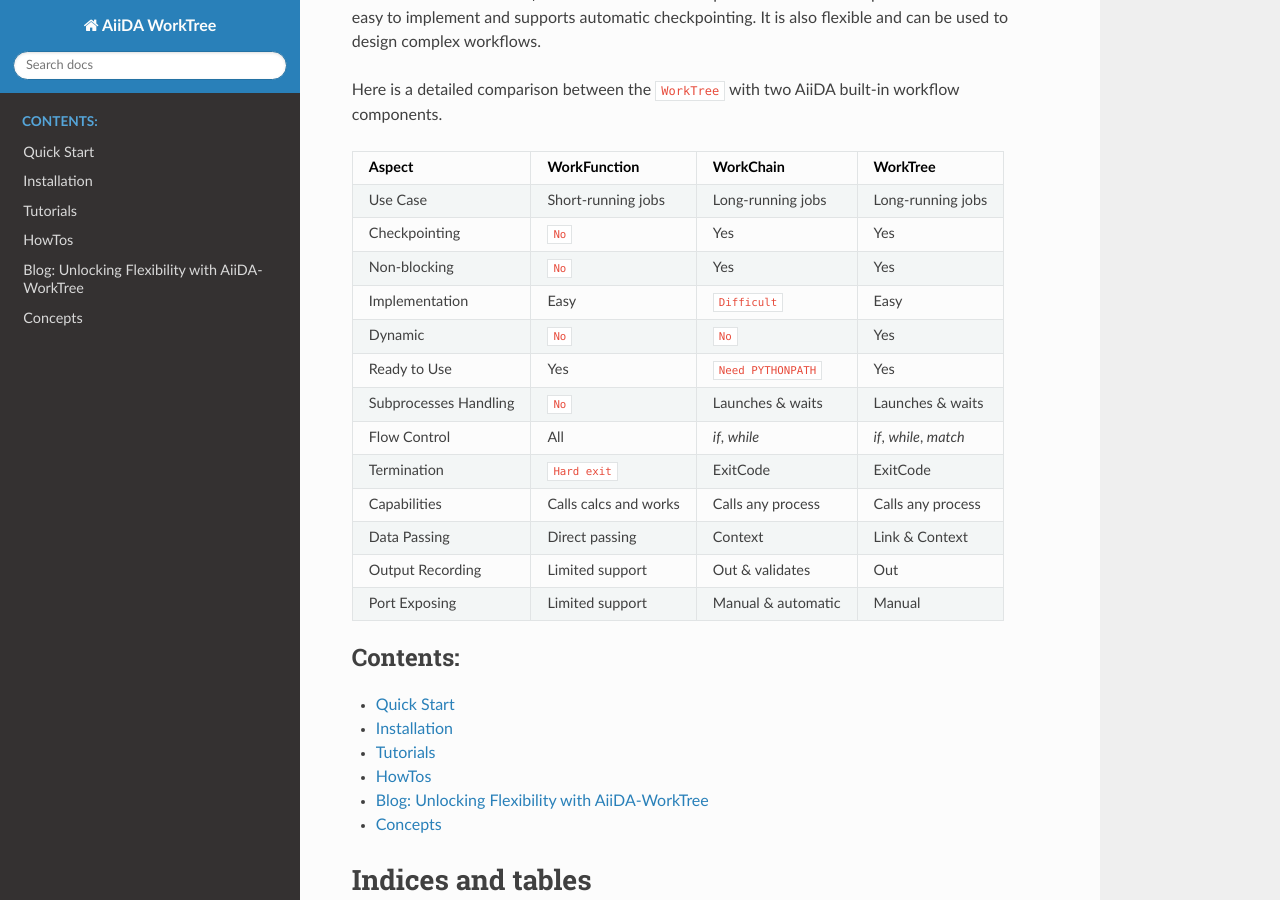
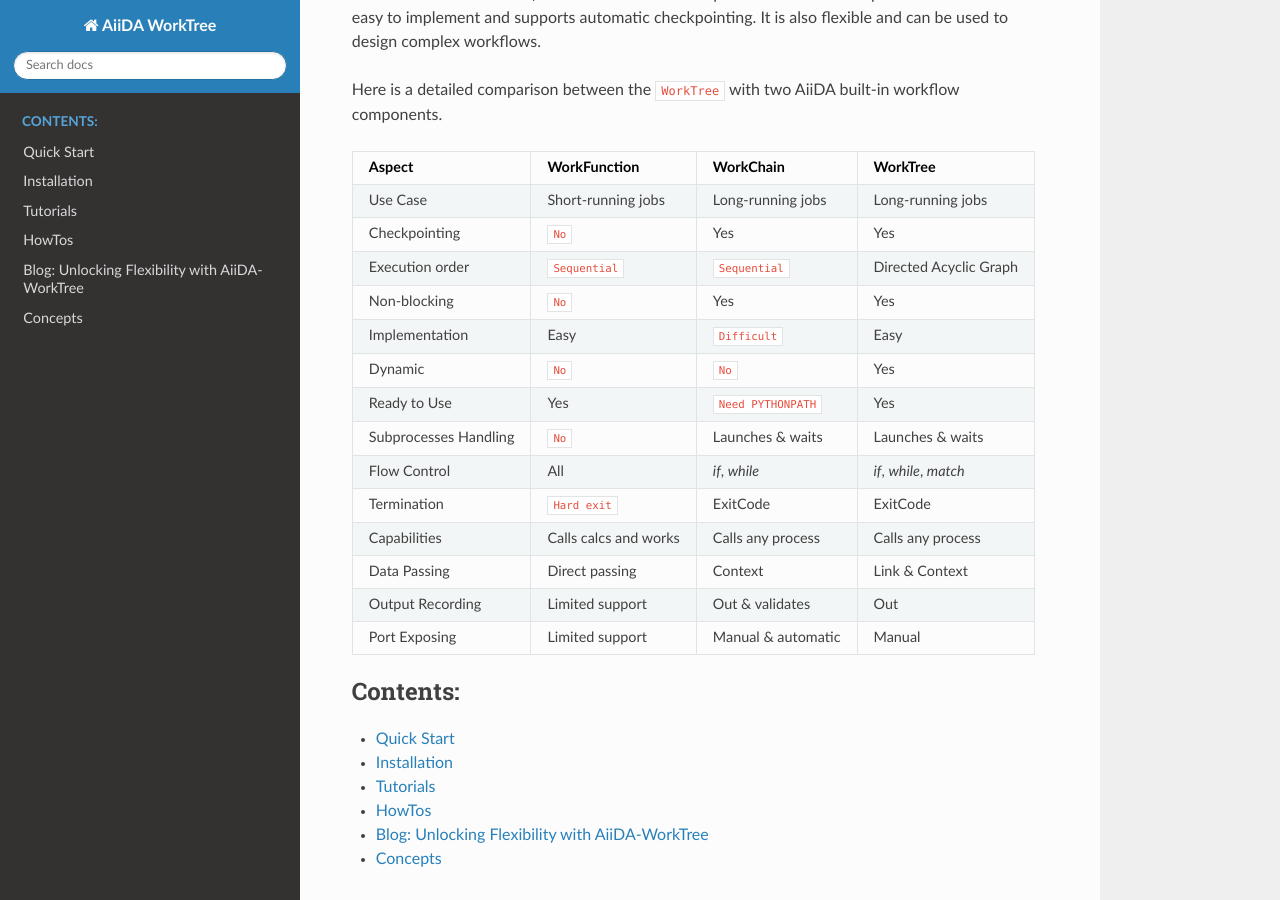
Before and after one commit to aiidateam/aiida-workgraph, a Sphinx documentation site: the page built from docs/source/index.rst, in a window 1280 px wide and 900 px high, scrolled down 323 px. Built offline with Sphinx 7.4.7 and the Read the Docs theme 2.0.0, drawn with Linux system fonts in a browser that asks for light colours.

Commit message:
add execution order in the doc

```diff
--- a/docs/source/index.rst
+++ b/docs/source/index.rst
@@ -17,6 +17,8 @@
 |                          | jobs                   | jobs                   | jobs                   |
 +--------------------------+------------------------+------------------------+------------------------+
 | Checkpointing            | ``No``                 | Yes                    | Yes                    |
++--------------------------+------------------------+------------------------+------------------------+
+| Execution order          | ``Sequential``         | ``Sequential``         | Directed Acyclic Graph |
 +--------------------------+------------------------+------------------------+------------------------+
 | Non-blocking             | ``No``                 | Yes                    | Yes                    |
 +--------------------------+------------------------+------------------------+------------------------+
```
Also changed, not shown: README.md (+1 -0 lines), docs/source/blog.ipynb.
